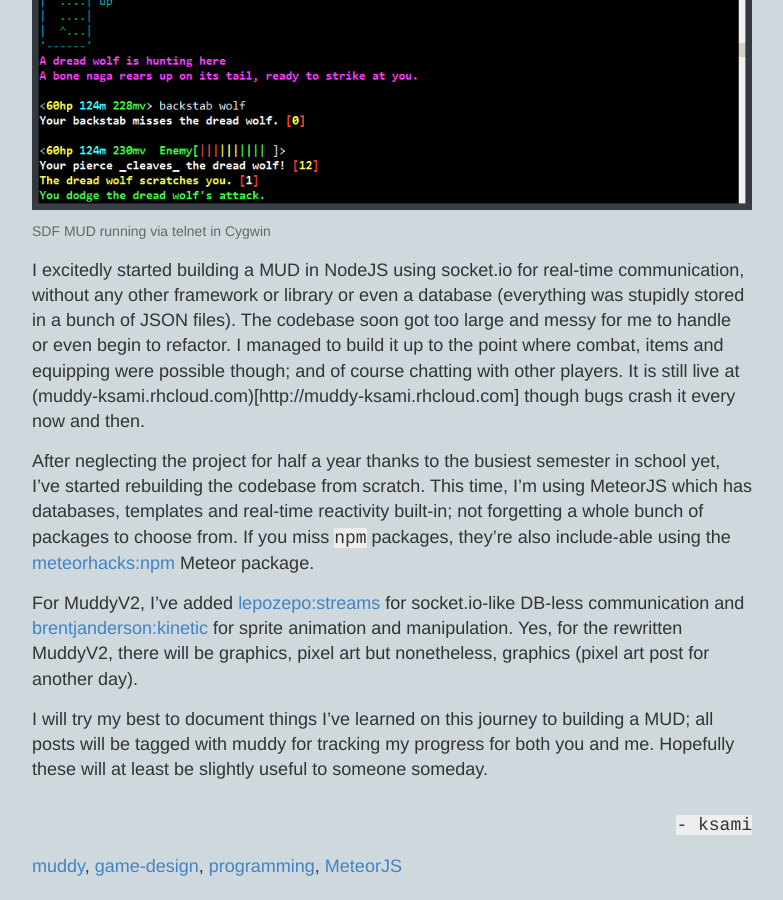
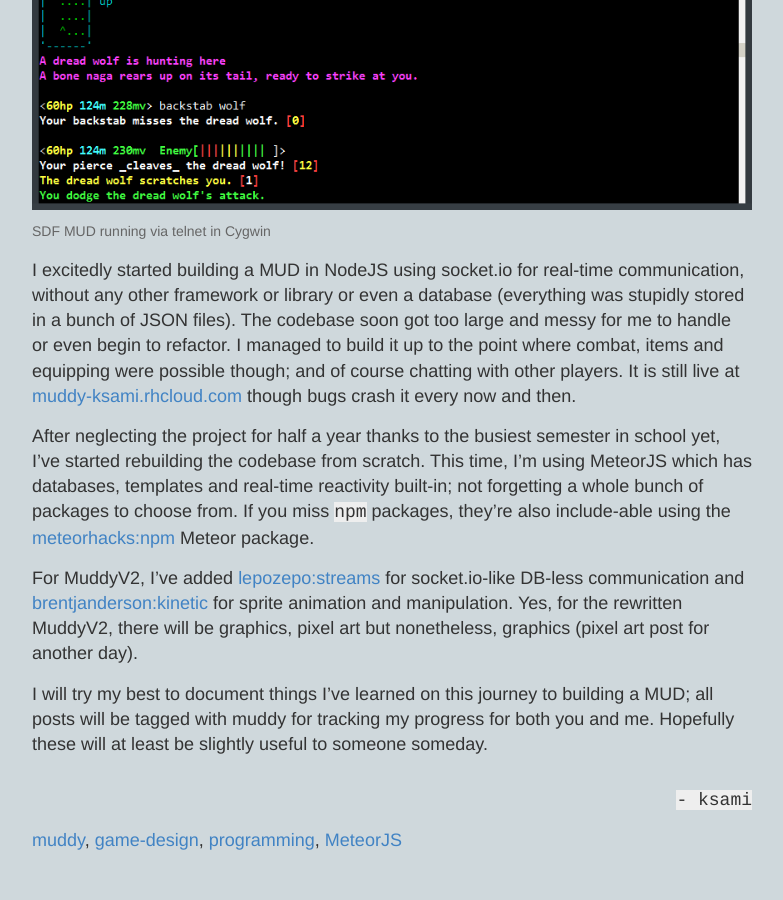
Before and after one commit to ksami/ksami.github.io, a Jekyll site: the page built from _posts/2015-01-28-00-MuddyV2.md, in a window 1280 px wide and 900 px high, scrolled down 887 px. Shown: the whole window, without its empty margins (248-1031 px from the left). Built offline with Jekyll 4.4.1, drawn with Linux system fonts in a browser that asks for light colours; Markdown is read by kramdown in place of the engine named in the settings; comment, search, counter and statistics services are not loaded.

Commit message:
edit psot

```diff
--- a/_posts/2015-01-28-00-MuddyV2.md
+++ b/_posts/2015-01-28-00-MuddyV2.md
@@ -13,7 +13,7 @@ Then, during university, I got more familiar with the *nix command-line and disc
 ![SDF MUD](../images/sdf-mud.png)
 <span class="caption">SDF MUD running via telnet in Cygwin</span>
 
-I excitedly started building a MUD in NodeJS using socket.io for real-time communication, without any other framework or library or even a database (everything was stupidly stored in a bunch of JSON files). The codebase soon got too large and messy for me to handle or even begin to refactor. I managed to build it up to the point where combat, items and equipping were possible though; and of course chatting with other players. It is still live at (muddy-ksami.rhcloud.com)[http://muddy-ksami.rhcloud.com] though bugs crash it every now and then.
+I excitedly started building a MUD in NodeJS using socket.io for real-time communication, without any other framework or library or even a database (everything was stupidly stored in a bunch of JSON files). The codebase soon got too large and messy for me to handle or even begin to refactor. I managed to build it up to the point where combat, items and equipping were possible though; and of course chatting with other players. It is still live at [muddy-ksami.rhcloud.com](http://muddy-ksami.rhcloud.com) though bugs crash it every now and then.
 
 After neglecting the project for half a year thanks to the busiest semester in school yet, I've started rebuilding the codebase from scratch. This time, I'm using MeteorJS which has databases, templates and real-time reactivity built-in; not forgetting a whole bunch of packages to choose from. If you miss `npm` packages, they're also include-able using the [meteorhacks:npm](https://atmospherejs.com/meteorhacks/npm) Meteor package.
 
```
